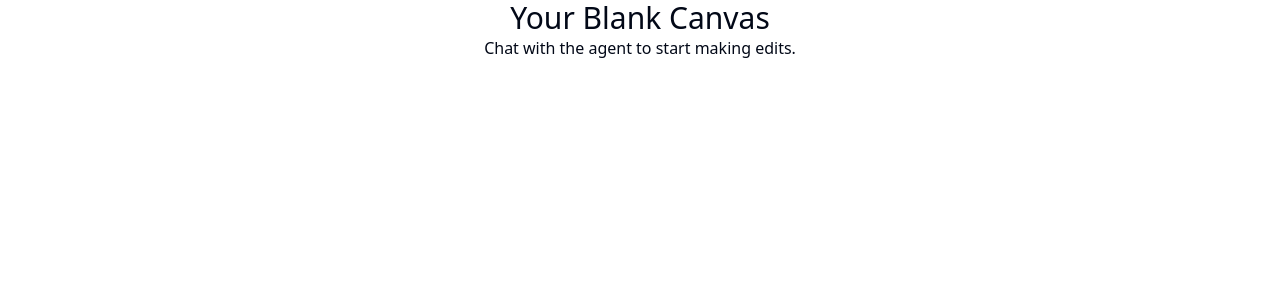
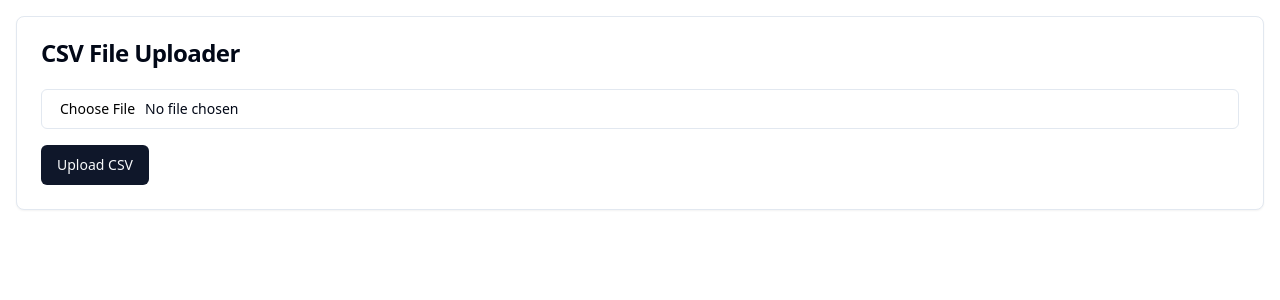
Before and after one commit to GPT-Engineer-App/csv-table-gleam, a React (Vite) app: page / in a window 1280 px wide. Shown: the top 300 px of the page. Built offline with nearby package versions, Linux system fonts and the light colour scheme.

Commit message:
GPT Engineer Update [skip gpt_engineer]

```diff
--- a/src/pages/Index.jsx
+++ b/src/pages/Index.jsx
@@ -1,12 +1,72 @@
-// Update this page (the content is just a fallback if you fail to update the page)
+import React, { useState } from 'react';
+import { Button } from '@/components/ui/button';
+import { Input } from '@/components/ui/input';
+import { Table, TableBody, TableCell, TableHead, TableHeader, TableRow } from '@/components/ui/table';
+import { Card, CardHeader, CardTitle, CardContent } from '@/components/ui/card';
 
 const Index = () => {
+  const [csvData, setCsvData] = useState([]);
+
+  const handleFileUpload = (event) => {
+    const file = event.target.files[0];
+    const reader = new FileReader();
+
+    reader.onload = (e) => {
+      const text = e.target.result;
+      const rows = text.split('\n');
+      const parsedData = rows.map(row => row.split(','));
+      setCsvData(parsedData);
+    };
+
+    reader.readAsText(file);
+  };
+
   return (
-    <div className="flex justify-center items-center">
-      <div className="text-center">
-        <h1 className="text-3xl">Your Blank Canvas</h1>
-        <p>Chat with the agent to start making edits.</p>
-      </div>
+    <div className="container mx-auto p-4">
+      <Card className="mb-6">
+        <CardHeader>
+          <CardTitle>CSV File Uploader</CardTitle>
+        </CardHeader>
+        <CardContent>
+          <Input
+            type="file"
+            accept=".csv"
+            onChange={handleFileUpload}
+            className="mb-4"
+          />
+          <Button>Upload CSV</Button>
+        </CardContent>
+      </Card>
+
+      {csvData.length > 0 && (
+        <Card>
+          <CardHeader>
+            <CardTitle>CSV Data</CardTitle>
+          </CardHeader>
+          <CardContent>
+            <div className="overflow-x-auto">
+              <Table>
+                <TableHeader>
+                  <TableRow>
+                    {csvData[0].map((header, index) => (
+                      <TableHead key={index}>{header}</TableHead>
+                    ))}
+                  </TableRow>
+                </TableHeader>
+                <TableBody>
+                  {csvData.slice(1).map((row, rowIndex) => (
+                    <TableRow key={rowIndex}>
+                      {row.map((cell, cellIndex) => (
+                        <TableCell key={cellIndex}>{cell}</TableCell>
+                      ))}
+                    </TableRow>
+                  ))}
+                </TableBody>
+              </Table>
+            </div>
+          </CardContent>
+        </Card>
+      )}
     </div>
   );
 };
```
